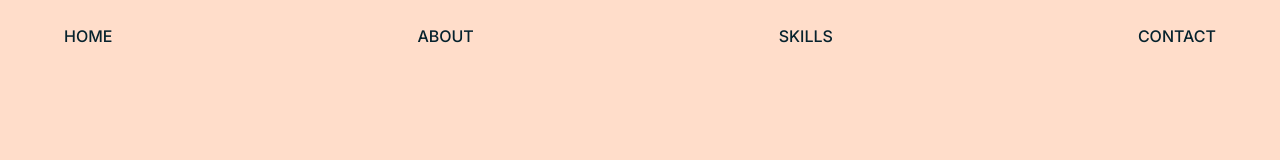
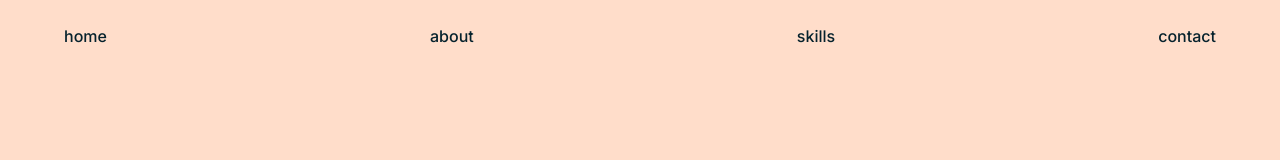
Before and after one commit to nicoleCamoro/franchette, a Next.js app: page / in a window 1280 px wide. Shown: the top 160 px of the page. Built offline with nearby package versions, Linux system fonts and the light colour scheme.

Commit message:
feat: create mobile navigation

```diff
--- a/src/components/Header.tsx
+++ b/src/components/Header.tsx
@@ -10,49 +10,74 @@
     if (element) {
       element.scrollIntoView({ behavior: "smooth" });
     }
+    setIsMenuOpen(false); // Close menu after navigation
   };
 
+  const MENU_ITEMS = ["home", "about", "skills", "contact"];
+
   return (
+    <>
       <header className="fixed top-0 left-0 right-0 z-50 px-4 py-3 md:px-8 md:py-6 bg-beige">
         <nav className="flex justify-end items-center md:justify-center max-w-6xl mx-auto">
           <div className="flex items-center justify-between hidden w-full space-x-8 md:flex">
+            {MENU_ITEMS.map((item) => {
+              return (
                 <button
-            onClick={() => scrollToSection("home")}
+                  onClick={() => scrollToSection(item)}
                   className="font-medium transition-colors text-navy hover:text-gray-600 font-inter"
+                  key={item}
                 >
-            HOME
+                  {item}
                 </button>
-          <button
-            onClick={() => scrollToSection("about")}
-            className="font-medium transition-colors text-navy hover:text-gray-600 font-inter"
-          >
-            ABOUT
-          </button>
-          <button
-            onClick={() => scrollToSection("skills")}
-            className="font-medium transition-colors text-navy hover:text-gray-600 font-inter"
-          >
-            SKILLS
-          </button>
-          <button
-            onClick={() => scrollToSection("contact")}
-            className="font-medium transition-colors text-navy hover:text-gray-600 font-inter"
-          >
-            CONTACT
-          </button>
+              );
+            })}
           </div>
 
           <button
             onClick={() => setIsMenuOpen(!isMenuOpen)}
-          className="flex items-center justify-center w-8 h-8 transition-colors bg-navy hover:bg-gray-700 md:hidden"
+            className="flex items-center justify-center w-8 h-8 transition-colors bg-navy hover:bg-gray-700 md:hidden relative z-50"
           >
             <div className="space-y-1">
-            <div className="w-4 h-0.5 bg-white"></div>
-            <div className="w-4 h-0.5 bg-white"></div>
-            <div className="w-4 h-0.5 bg-white"></div>
+              <div
+                className={`w-4 h-0.5 bg-white transition-all duration-300 ${
+                  isMenuOpen ? "rotate-45 translate-y-1.5" : ""
+                }`}
+              ></div>
+              <div
+                className={`w-4 h-0.5 bg-white transition-all duration-300 ${
+                  isMenuOpen ? "opacity-0" : ""
+                }`}
+              ></div>
+              <div
+                className={`w-4 h-0.5 bg-white transition-all duration-300 ${
+                  isMenuOpen ? "-rotate-45 -translate-y-1.5" : ""
+                }`}
+              ></div>
             </div>
           </button>
         </nav>
       </header>
+
+      {/* Full-screen mobile menu overlay */}
+      <div
+        className={`fixed inset-0 bg-navy z-40 transition-transform duration-300 ease-in-out md:hidden ${
+          isMenuOpen ? "translate-x-0" : "translate-x-full"
+        }`}
+      >
+        <div className="flex flex-col items-start justify-center h-full space-y-2">
+          {MENU_ITEMS.map((item) => {
+            return (
+              <button
+                onClick={() => scrollToSection(item)}
+                className="text-6xl font-bold text-white tracking-wide hover:text-peach transition-colors font-inter"
+                key={item}
+              >
+                {item.toUpperCase()}
+              </button>
+            );
+          })}
+        </div>
+      </div>
+    </>
   );
 }
```
Lines whose indentation alone changed are shown as unchanged.
